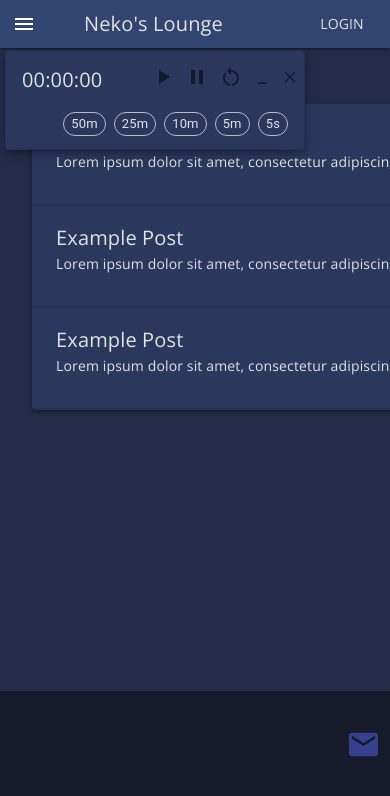
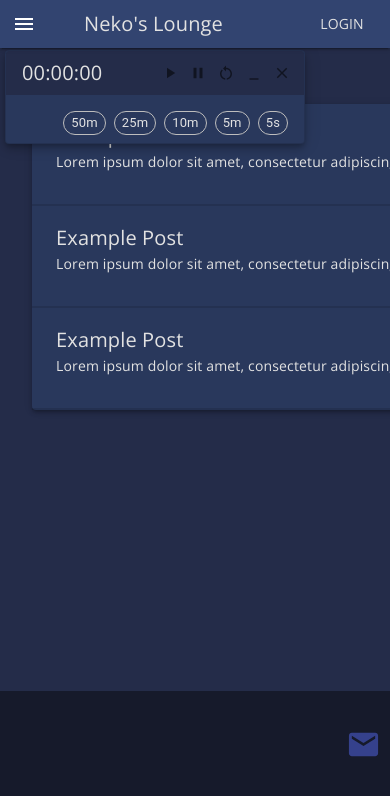
Before and after one commit to nekopudding-org/nekos-lounge, a React (Create React App) app in the folder client/: page / in a window 390 px wide. Shown: the top 796 px of the page. Built offline with nearby package versions, Linux system fonts and the light colour scheme.

Commit message:
draggable limits now based on window size, window not clickable on mobile fixed

```diff
--- a/client/src/App.jsx
+++ b/client/src/App.jsx
@@ -1,4 +1,4 @@
-import {useState, useEffect, React} from 'react';
+import React, {useState, useEffect,useRef} from 'react';
 import { CssBaseline,Stack} from '@mui/material'
 import { ThemeProvider } from '@mui/material/styles';
 
@@ -20,6 +20,7 @@ function App() {
   const [drawerOpen, setDrawerOpen] = useState(false);
   const [timerOpen,setTimerOpen] = useState(true);
   const [resetTimerWindow, setResetTimerWindow] = useState(false);
+  const contentContainer = useRef(null)
 
   return (
     <>
@@ -33,8 +34,9 @@ function App() {
             setTimerOpen={setTimerOpen}
             setResetTimerWindow={setResetTimerWindow}
           />
-          <Stack sx={{flexGrow: 1}}>
+          <Stack sx={{flexGrow: 1}} ref={contentContainer}>
             <Timer
+              parent={contentContainer}
               open={timerOpen}
               setOpen={setTimerOpen}
               resetWindowPosition={resetTimerWindow}
--- a/client/src/components/Timer/Timer.jsx
+++ b/client/src/components/Timer/Timer.jsx
@@ -1,17 +1,20 @@
-import { Card, CardActions, CardContent, CardHeader, IconButton, Typography, Chip, Stack, Input } from '@mui/material'
+import { Card, CardActions, CardContent, CardHeader, IconButton, Typography, Chip, Stack, Input, Collapse } from '@mui/material'
 import MinimizeIcon from '@mui/icons-material/Minimize';
 import CloseIcon from '@mui/icons-material/Close';
 import PlayArrowIcon from '@mui/icons-material/PlayArrow';
 import PauseIcon from '@mui/icons-material/Pause';
 import RestartAltIcon from '@mui/icons-material/RestartAlt';
-import React, {useEffect, useState} from 'react'
+import React, {useEffect, useState, useRef} from 'react'
 import Draggable from 'react-draggable';
 import dayjs from 'dayjs';
 import objectSupport from 'dayjs/plugin/objectSupport';
 import duration from 'dayjs/plugin/duration'
+import theme from 'theme';
 
 function Timer(props) {
-  const {open,setOpen,resetWindowPosition,setResetWindowPosition} = props;
+  const {open,setOpen,resetWindowPosition,setResetWindowPosition, parent} = props;
+  const [expanded, setExpanded] = useState(true);
+  const cardContainer = useRef(null);
   const [startTime, setStartTime] = useState(0)
   const [playing, setPlaying] = useState(false);
   const [remainingTime, setRemainingTime] = useState(0);
@@ -86,47 +89,59 @@ function Timer(props) {
   return (
     <>
     <Draggable
-      bounds={{left: 0, top: 0, right: window.innerWidth-400, bottom: window.innerHeight-150}}
+      bounds={{
+        left: 0,
+        top: 0,
+        right: (parent.current !== null? parent.current.offsetWidth : 0) - (cardContainer.current !== null? cardContainer.current.offsetWidth : 0),
+        bottom: (parent.current !== null? parent.current.offsetHeight-45 : 0)-(cardContainer.current !== null ? cardContainer.current.offsetHeight : 0)
+      }}
       position={resetWindowPosition ? {x: 0, y: 0} : null}
       onDrag={()=> setResetWindowPosition(false)}
+      handle='.MuiCardHeader-root'
     >
-
       <Card
         variant='outlined'
         sx={{
           position: 'fixed',
           mt: '50px',
           ml: '5px',
-          py: '5px',
           width: '300px',
           boxShadow: 6,
           display: open ? 'flex' : 'none',
           flexDirection: 'column',
           zIndex: 10,
-          justifyContent: 'space-between'
+          justifyContent: 'space-between',
         }}
+        ref={cardContainer}
       >
         <CardHeader
-          title={<Typography variant='h6'>{parseTime()}</Typography>}
-          action={
-            <>
-              <IconButton aria-label='minimize' size="small" onClick={handleStart}><PlayArrowIcon/></IconButton>
-              <IconButton aria-label='minimize' size="small" onClick={handlePause}><PauseIcon/></IconButton>
-              <IconButton aria-label='minimize' size="small" onClick={handleReset}><RestartAltIcon/></IconButton>
+          title={<Typography variant='h6' sx={{lineHeight: 1.4}}>{parseTime()}</Typography>}
+          sx={{
+            p: 1,
+            pl: 2,
+            display: 'flex',
+            my: 'auto',
+            bgcolor: theme.palette.background.default,
+          }}
+        />
+        <CardActions sx={{mt: 0, right: 0, m: 'auto', position: 'absolute', display: 'flex', justifyContent:'right'}} disableSpacing>
+          <IconButton aria-label='minimize' size="small" onClick={handleStart}><PlayArrowIcon fontSize='inherit'/></IconButton>
+          <IconButton aria-label='minimize' size="small" onClick={handlePause}><PauseIcon fontSize='inherit'/></IconButton>
+          <IconButton aria-label='minimize' size="small" onClick={handleReset}><RestartAltIcon fontSize='inherit'/></IconButton>
 
-              <IconButton aria-label='minimize' size="small"><MinimizeIcon fontSize='inherit'/></IconButton>
+          <IconButton aria-label='minimize' size="small" onClick={()=>setExpanded(!expanded)} aria-expanded={expanded}><MinimizeIcon fontSize='inherit'/></IconButton>
           <IconButton aria-label="close" size="small" onClick={() => setOpen(false)}><CloseIcon fontSize='inherit'/></IconButton>
-            </>
-          }
-          sx={{ p: 1, pl: 2}}
-        />
-        <CardActions sx={{display: 'flex', flexWrap: 'wrap', justifyContent:'right', pr: 2}}>
+        </CardActions>
+         <Collapse in={expanded} timeout="auto" unmountOnExit>
+          <CardActions sx={{display: 'flex', flexWrap: 'wrap', justifyContent:'right', pr: 2, pt: 2}}>
             <Chip size='small' label="50m" variant="outlined" onClick={()=> setTimer(50*60)} />
             <Chip size='small' label="25m" variant="outlined" onClick={()=> setTimer(25*60)} />
             <Chip size='small' label="10m" variant="outlined" onClick={()=> setTimer(10*60)} />
             <Chip size='small' label="5m" variant="outlined" onClick={()=> setTimer(5*60)} />
             <Chip size='small' label="5s" variant="outlined" onClick={()=> setTimer(5)} />
           </CardActions>
+         </Collapse>
+
       </Card>
       </Draggable>
 
```
Lines whose indentation alone changed are shown as unchanged.
